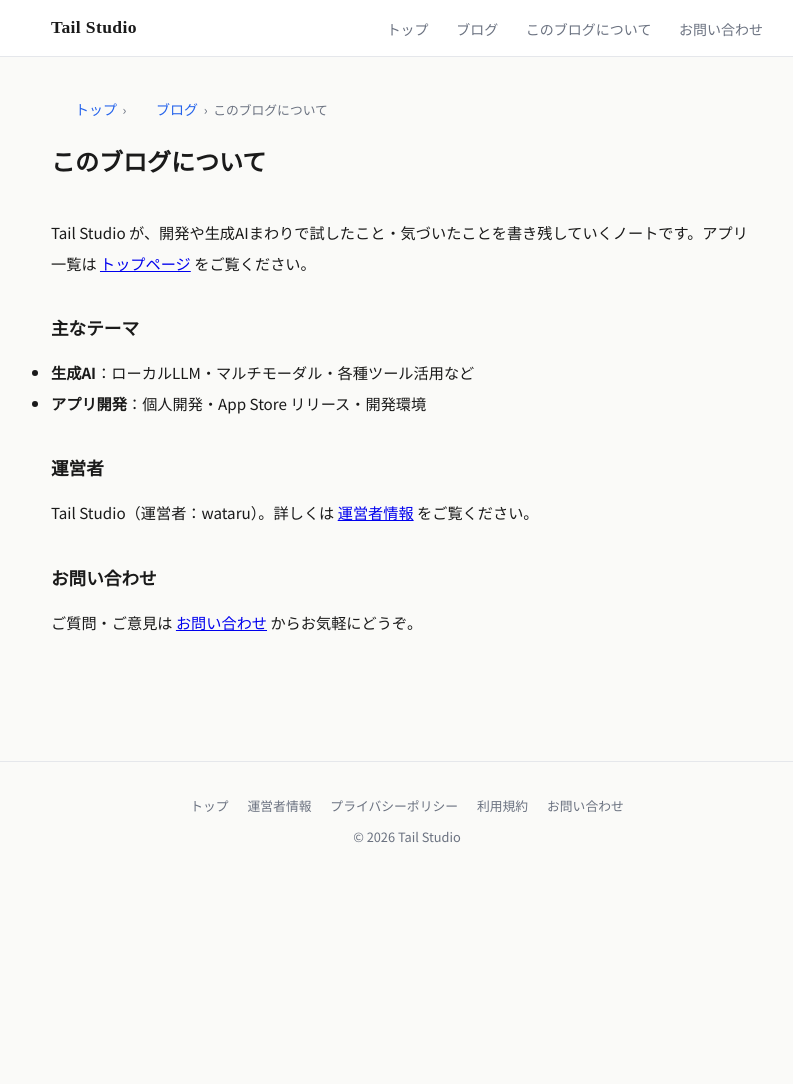
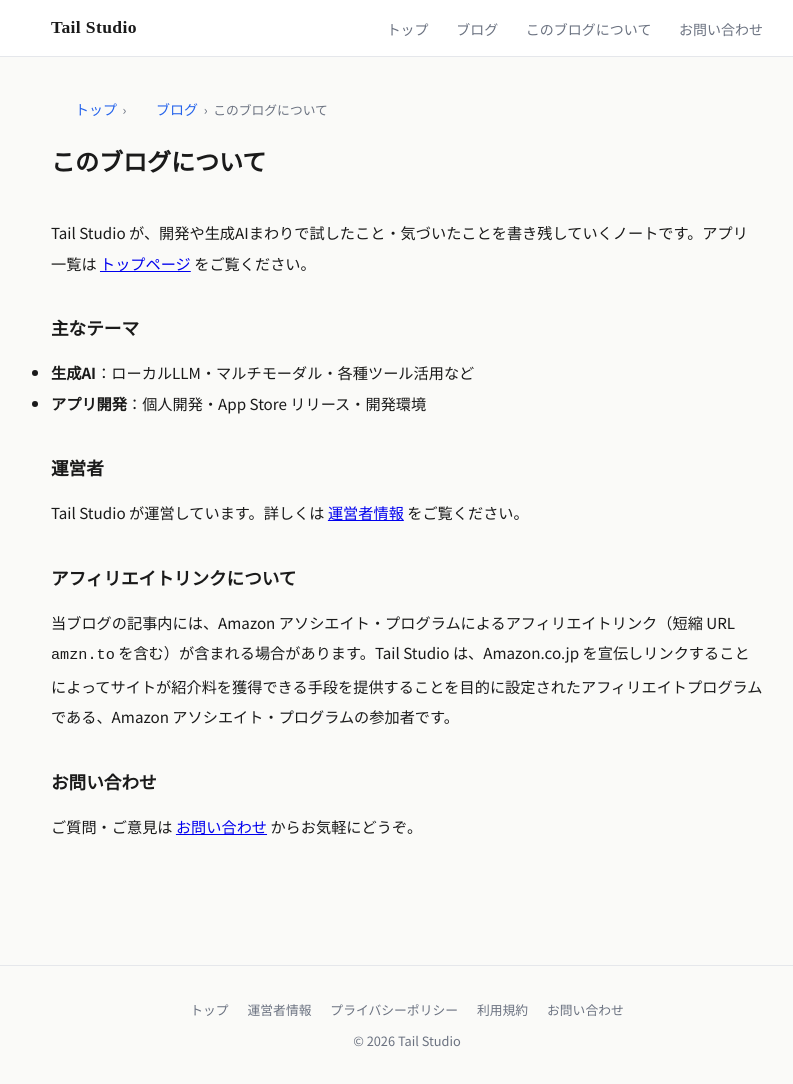
Before and after one commit to wat--/app-policies, a Jekyll site: the page built from blog/about.html, in a window 1280 px wide and 1084 px high. Shown: the whole window, without its empty margins (233-1026 px from the left). Built offline with Jekyll 4.4.1, drawn with Linux system fonts in a browser that asks for light colours.

Commit message:
個人名を削除し、Amazon アソシエイト・プログラムの参加表明を追加
- blog/about.html: 「運営者：wataru」の個人名を削除
- about.html / privacy-policy.html / blog/about.html: 記事内の amzn.to リンクが Amazon アソシエイト経由であることを明示
- ステマ規制および Amazon の運用規約への対応

Co-Authored-By: Claude Opus 4.7 (1M context) <noreply@anthropic.com>

```diff
--- a/about.html
+++ b/about.html
@@ -91,6 +91,9 @@
     <h2>運営方針</h2>
     <p>広告収益によって開発・運営を継続しています。Web アプリの一部ページには Google AdSense による広告を掲載していますが、ユーザー体験を損なわないよう、広告枠の数や配置には注意を払っています。掲載箇所と取り扱いについては <a href="/privacy-policy.html">プライバシーポリシー</a> をご覧ください。</p>
 
+    <h2>アフィリエイトリンクの利用</h2>
+    <p>ブログ記事の一部には、Amazon アソシエイト・プログラムによるアフィリエイトリンク（短縮 URL <code>amzn.to</code> を含む）を掲載しています。Tail Studio は、Amazon.co.jp を宣伝しリンクすることによってサイトが紹介料を獲得できる手段を提供することを目的に設定されたアフィリエイトプログラムである、Amazon アソシエイト・プログラムの参加者です。リンク経由で商品の購入があった場合に、Amazon.co.jp から紹介料を受け取ることがあります。</p>
+
     <h2>サイト情報</h2>
     <dl>
         <dt>サイト名</dt>
--- a/blog/about.html
+++ b/blog/about.html
@@ -26,7 +26,10 @@ permalink: /blog/about/
   </ul>
 
   <h2>運営者</h2>
-  <p>Tail Studio（運営者：wataru）。詳しくは <a href="{{ '/about.html' | relative_url }}">運営者情報</a> をご覧ください。</p>
+  <p>Tail Studio が運営しています。詳しくは <a href="{{ '/about.html' | relative_url }}">運営者情報</a> をご覧ください。</p>
+
+  <h2>アフィリエイトリンクについて</h2>
+  <p>当ブログの記事内には、Amazon アソシエイト・プログラムによるアフィリエイトリンク（短縮 URL <code>amzn.to</code> を含む）が含まれる場合があります。Tail Studio は、Amazon.co.jp を宣伝しリンクすることによってサイトが紹介料を獲得できる手段を提供することを目的に設定されたアフィリエイトプログラムである、Amazon アソシエイト・プログラムの参加者です。</p>
 
   <h2>お問い合わせ</h2>
   <p>ご質問・ご意見は <a href="{{ '/blog/contact/' | relative_url }}">お問い合わせ</a> からお気軽にどうぞ。</p>
--- a/privacy-policy.html
+++ b/privacy-policy.html
@@ -81,6 +81,7 @@
     <p>当サイトは、以下の第三者サービスを利用しています。各サービスはそれぞれのプライバシーポリシーに従って情報を取り扱います。</p>
     <ul>
         <li><strong>Google AdSense</strong>（広告配信）: Cookie を使用して、利用者の興味に応じた広告を表示する場合があります。広告のパーソナライズ設定は <a href="https://www.google.com/ads/preferences/" target="_blank" rel="noopener noreferrer">Google 広告設定</a> から変更できます。詳細は <a href="https://policies.google.com/technologies/ads" target="_blank" rel="noopener noreferrer">Google の広告に関するポリシー</a> をご確認ください。</li>
+        <li><strong>Amazon アソシエイト・プログラム</strong>: ブログ記事内に Amazon.co.jp へのアフィリエイトリンク（短縮 URL <code>amzn.to</code> を含む）を掲載する場合があります。リンクのクリックおよび購入の計測は Amazon 側で行われ、当サイトが個別の利用者を特定できる情報を取得することはありません。</li>
         <li><strong>Google Fonts</strong>: Web フォントを配信するため、CDN へのアクセスが発生します。</li>
         <li><strong>Chart.js（Cloudflare CDN）</strong>: 一部ページでグラフ描画ライブラリを配信しています。</li>
     </ul>
```
